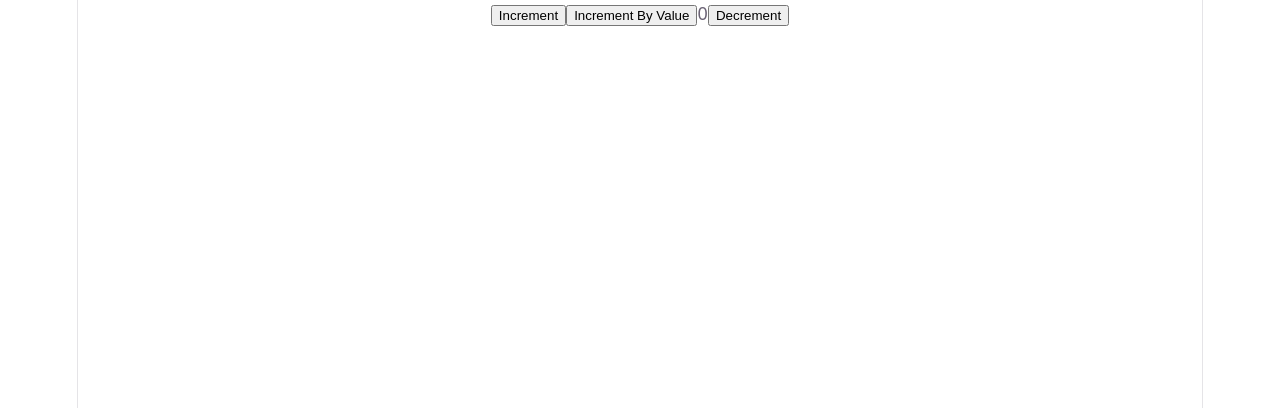
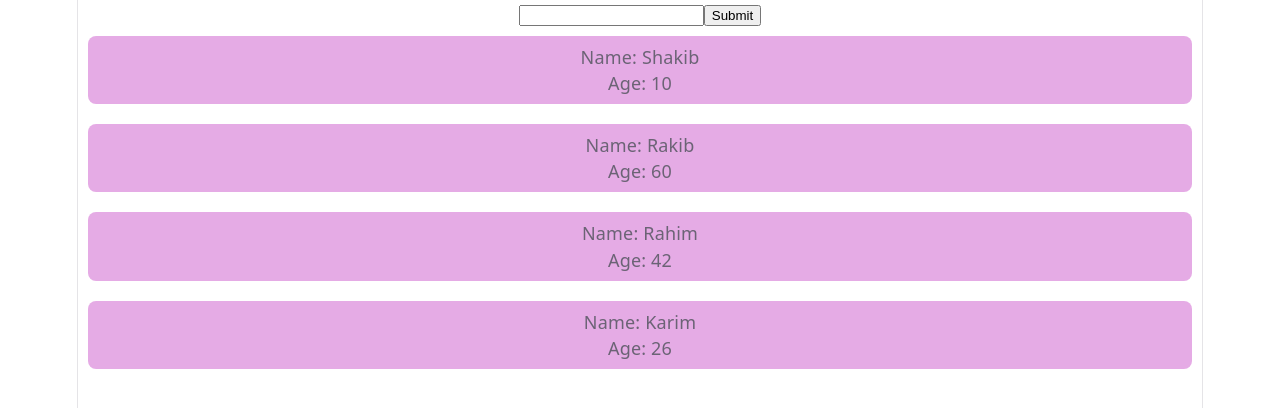
Before and after one commit to nur-mohd/react-practice-next-level, a React (Vite) app: page / in a window 1280 px wide. Shown: the top 408 px of the page. Built offline with nearby package versions, Linux system fonts and the light colour scheme.

Commit message:
Handling user input

```diff
--- a/src/App.jsx
+++ b/src/App.jsx
@@ -1,20 +1,35 @@
+import { useState } from 'react';
 import './App.css'
 import Card from './components/Card'
-import Counter from './components/Counter';
+// import Counter from './components/Counter';
+
+const members = [
+  {name : "Shakib", age: 10},
+  {name : "Rakib", age: 60},
+  {name : "Rahim", age: 42},
+  {name : "Karim", age: 26}
+];
 
 function App() {
+    const [name, setName] = useState("");
 
-  const members = [
-    {name : "Shakib", age: 10},
-    {name : "Rakib", age: 60},
-    {name : "Rahim", age: 42},
-    {name : "Karim", age: 26}
-  ];
+
+    const handleSubmit = (e) => {
+        e.preventDefault();
+        console.log(name)
+
+    };
 
   return (
     <>
-    <Counter/>
-
+    <form onSubmit={handleSubmit}>
+        <input type="text" onChange={(e)=>setName(e.target.value)} />
+        <button type='submit'>Submit</button>
+    </form>
+     {members.map((member) => (
+        <Card name={member.name} age={member.age} />
+      ))}
+    {/* <Counter/> */}
     </>
   )
 }
--- a/src/components/Counter.jsx
+++ b/src/components/Counter.jsx
@@ -11,12 +11,18 @@ const Counter = () => {
         setCount(count + value)
     }
 
+    const handleDecrement = () => {
+        if(count > 0) {
+            setCount(count-1)
+        }
+    };
+
     return (
         <div>
             <button onClick={handleIncrement}>Increment</button>
             <button onClick={()=>handleIncrementByValue(5)}>Increment By Value</button>
             {count}
-            <button onClick={()=> setCount(count-1)}>Decrement</button>
+            <button onClick={handleDecrement}>Decrement</button>
         </div>
     )
 }
```
